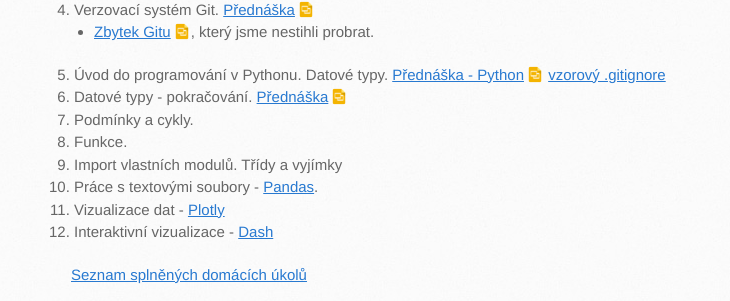
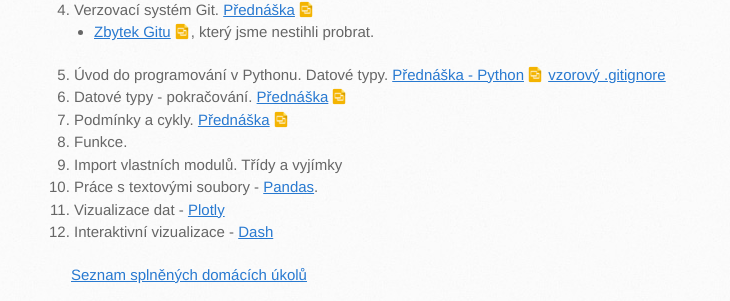
Before and after one commit to anastazie/intro_python_biol, a Jekyll site: the page built from index.md, in a window 1280 px wide and 900 px high, scrolled down 1002 px. Shown: the part 149-450 px from the top of the window, without its empty margins (99-829 px from the left). Built offline with Jekyll 4.4.1, drawn with Linux system fonts in a browser that asks for light colours; our own code applies the rules of GitHub Pages for plain Markdown files.

Commit message:
Update index.md

```diff
--- a/index.md
+++ b/index.md
@@ -26,7 +26,7 @@ Každé úterý 17:20 - 18:50, učebna B311, Viničná 7, 3. patro.
     - <a class="presentation" href="https://docs.google.com/presentation/d/1PsztDU7QlSv7GuEo5TPdeErJj_hfsT1ePuRZEdxa-LU/edit?usp=sharing">Zbytek Gitu</a>, který jsme nestihli probrat.
 1. Úvod do programování v Pythonu. Datové typy. <a href="https://docs.google.com/presentation/d/1tpIs8oe69o9CD0boQ27DTI9hs5dP97WblaL8hMqU2TA/edit?usp=sharing" class="presentation">Přednáška - Python</a> [vzorový .gitignore](https://github.com/intro-python-biol-2017/test/blob/master/.gitignore)
 1. Datové typy - pokračování. <a href="https://docs.google.com/presentation/d/19z_lumljf-jEV_J28HIIX-54GGRmgTVOc4BaFsLnfUQ/edit?usp=sharing" class="presentation">Přednáška</a>
-1. Podmínky a cykly.
+1. Podmínky a cykly. <a href="https://docs.google.com/presentation/d/1iXGfSBqcLprFEASSLCtot-rMSmzqAUEOmSONV36xM9w/edit?usp=sharing" class="presentation">Přednáška</a>
 1. Funkce.
 1. Import vlastních modulů. Třídy a vyjímky
 1. Práce s textovými soubory - [Pandas](http://pandas.pydata.org/).
```
